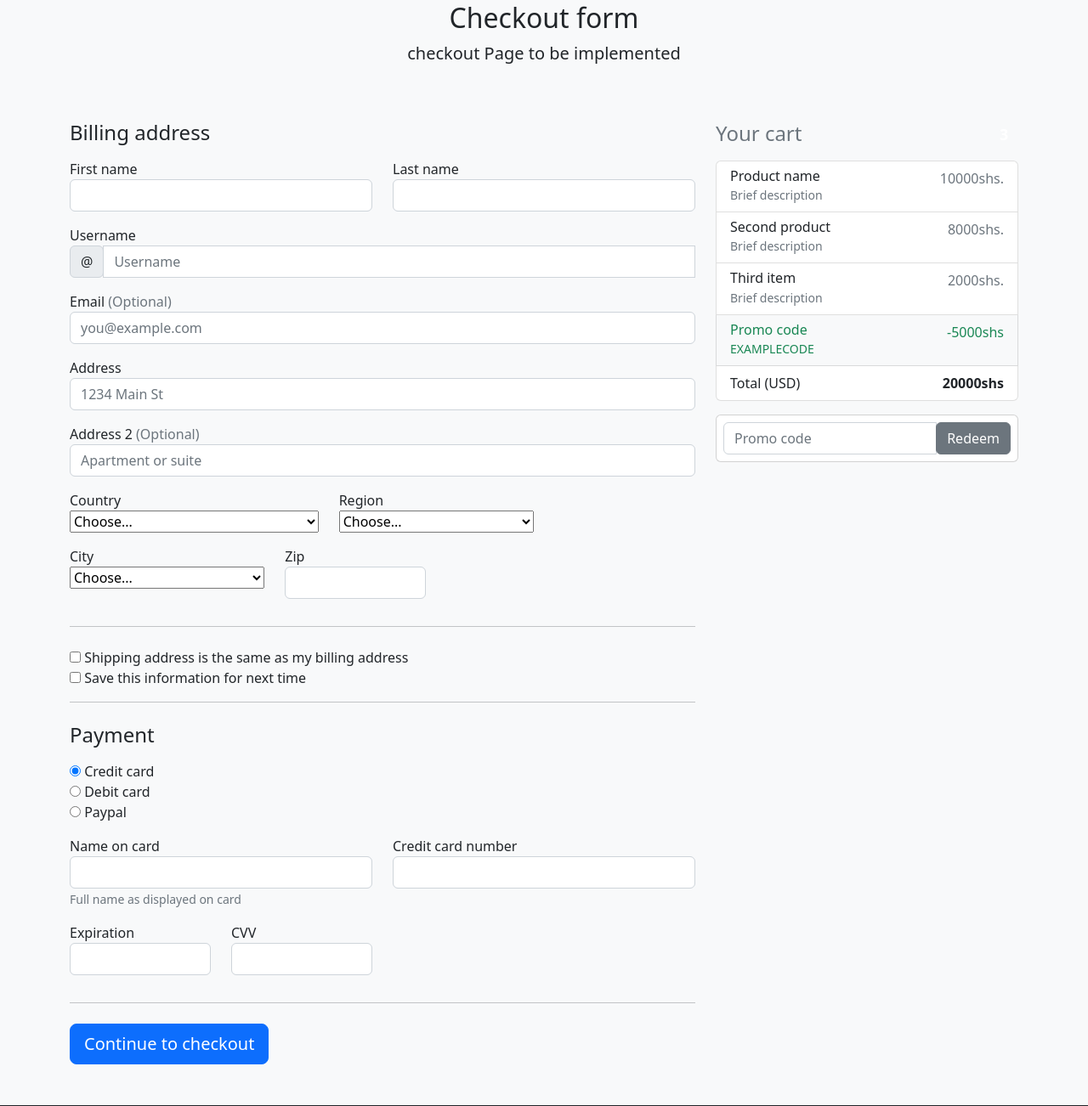
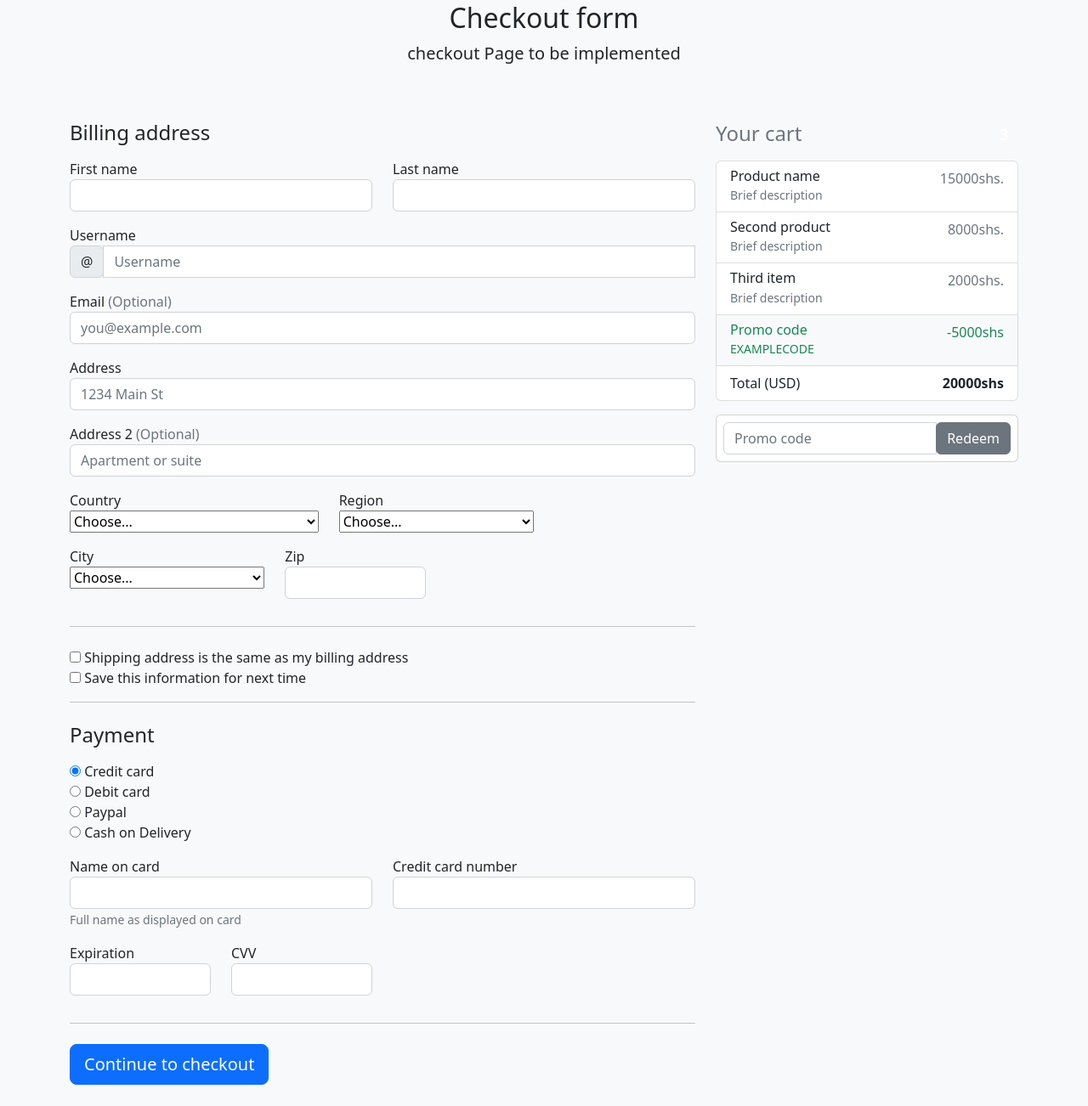
Before and after one commit to kalosius/Dru-Limited, a Django app: page /checkout/ in a window 1280 px wide. Shown: the part 413-1715 px from the top of the page at 85% size. Run offline with Django 5.2, Linux system fonts and the light colour scheme; some libraries are stand-ins or nearby versions.

Commit message:
added payment options

```diff
--- a/druu/templates/authentication/checkout.html
+++ b/druu/templates/authentication/checkout.html
@@ -8,7 +8,7 @@
 
     <div class="container">
       <div class="py-5 text-center">
-        <img class="d-block mx-auto mb-4" src="{% static 'images/Dru-interiors (1).png' %}" alt="" width="25%" height="25%">
+        <img class="d-block mx-auto mb-4" src="{% static 'images/Dru-interiors (1).png' %}" alt="" width="25%" height="25%" style="margin-top: 0px;">
         <h2>Checkout form</h2>
         <p class="lead">checkout Page to be implemented</p>
       </div>
@@ -25,7 +25,7 @@
                 <h6 class="my-0">Product name</h6>
                 <small class="text-muted">Brief description</small>
               </div>
-              <span class="text-muted">10000shs.</span>
+              <span class="text-muted">15000shs.</span>
             </li>
             <li class="list-group-item d-flex justify-content-between lh-condensed">
               <div>
@@ -185,6 +185,10 @@
                 <input id="paypal" name="paymentMethod" type="radio" class="custom-control-input" required="" wfd-id="id12">
                 <label class="custom-control-label" for="paypal">Paypal</label>
               </div>
+              <div class="custom-control custom-radio">
+                <input id="paypal" name="paymentMethod" type="radio" class="custom-control-input" required="" wfd-id="id12">
+                <label class="custom-control-label" for="paypal">Cash on Delivery</label>
+              </div>
             </div>
             <div class="row">
               <div class="col-md-6 mb-3">
```
